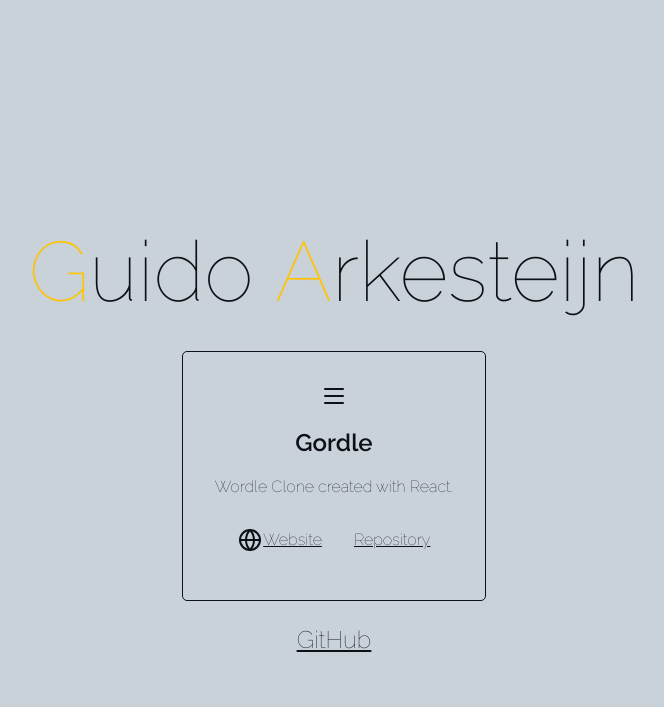
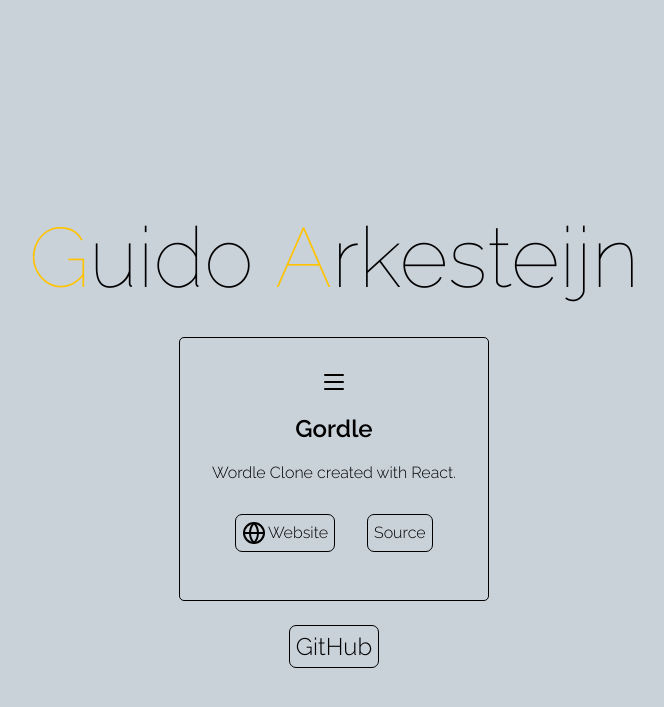
Before and after one commit to guidoarkesteijn/guidoarkesteijn.github.io, a Jekyll site: the page built from README.md, in a window 1280 px wide. Shown: the top 707 px of the page, without its empty margins (306-970 px from the left). Built offline with Jekyll 4.4.1, drawn with Linux system fonts in a browser that asks for light colours; our own code applies the rules of GitHub Pages for plain Markdown files.

Commit message:
Buttons instead of links

```diff
--- a/_layouts/default.html
+++ b/_layouts/default.html
@@ -4,14 +4,14 @@
     <link rel="icon" type="image/png" href="/docs/assets/images/favicon.png">
 
     <!-- Fonts -->
-    <link href="https://fonts.googleapis.com/css?family=Raleway:100,600" rel="stylesheet" type="text/css">
+    <link href="https://fonts.googleapis.com/css?family=Raleway:100,300,600" rel="stylesheet" type="text/css">
 
     <!-- Styles -->
     <style>
         /* Light mode */
         :root {
             --body-bg: #c9d1d9;
-            --body-color: #0d1117;
+            --body-color: #000000;
             --box-shadow: #0d1117;
             --primary: #FFC300;
         }
@@ -28,7 +28,7 @@
             background-color: var(--body-bg);
             color: var(--body-color);
             font-family: 'Raleway', sans-serif;
-            font-weight: 100;
+            font-weight: 300;
             height: 100vh;
             margin: 0;
         }
@@ -58,6 +58,7 @@
         }
 
         .title {
+            font-weight: 100;
             font-size: 84px;
         }
 
@@ -86,14 +87,6 @@
             justify-items: center;
         }
 
-        a {
-            color: var(--body-color);
-
-        }
-        a:hover {
-            color: var(--primary);
-        }
-
         strong {
             color: var(--primary);
             font-weight: 200;
@@ -105,12 +98,28 @@
             padding:2em;
         }
 
-        .link {
+        a.button {
             display: flex;
             flex-direction: row;
             align-items: center;
             justify-content: center;
             margin: 1em;
+            padding: 6px;
+            border: 1px solid var(--body-color);
+            border-radius: 7px;
+            text-decoration: none;
+            transform: scale(1);
+            color: var(--body-color);
+            transition: all .1s ease-in-out;
+        }
+
+        a.button:hover {
+            transform: scale(1.1);
+        }
+
+        a.button:active {
+            color: var(--primary);
+            border-color: var(--primary);
         }
 
         .row {
@@ -145,19 +154,19 @@
                     <h2>Gordle</h2>
                     <p>Wordle Clone created with React.</p>
                     <div class="row">
-                        <a class="link" title="Website" href="https://gordle.guidoarkesteijn.com" target="_blank">
+                        <a class="button" title="Website" href="https://gordle.guidoarkesteijn.com" target="_blank">
                             <i class="offset" data-lucide="globe"></i>
                                 Website
                         </a>
-                        <a class="link" title="Repository" href="https://github.com/guidoarkesteijn/react-wordle" target="_blank">
+                        <a class="button" title="Repository" href="https://github.com/guidoarkesteijn/react-wordle" target="_blank">
                             <i data-lucide="github"></i>
-                                    Repository
+                                Source
                         </a>
                     </div>
                 </div>
             </div>
             <div class="row">
-                <a title="GitHub" class="link bottom" href="https://github.com/guidoarkesteijn" target="_blank">
+                <a title="GitHub" class="button bottom" href="https://github.com/guidoarkesteijn" target="_blank">
                     <i data-lucide="github"></i>
                     GitHub
                 </a>
```
